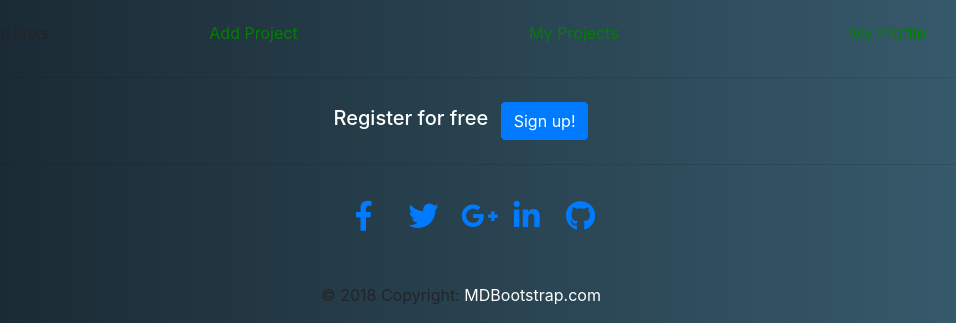
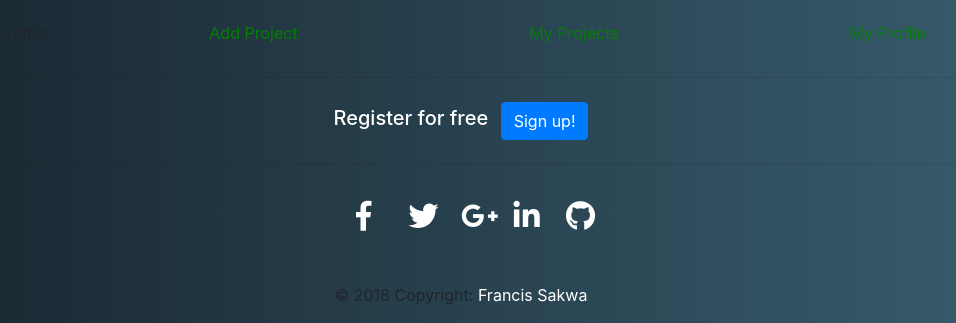
Before and after one commit to FrancisSakwa89/Awards, a Django app: page / in a window 1280 px wide. Shown: the part 1316-1639 px from the top of the page, without its empty margins (179-1135 px from the left). Run offline with Django 3.2, Linux system fonts and the light colour scheme; a user stored in the database is signed in; data comes from the database, SQL or seed files in the repository; some libraries are stand-ins or nearby versions.

Commit message:
styled the social media buttons

```diff
--- a/reward/templates/index.html
+++ b/reward/templates/index.html
@@ -136,12 +136,12 @@
 
         <!--Social buttons-->
         <div class="social-section text-center">
-            <ul class="list-unstyled list-inline" style="color:white">
-                <li class="list-inline-item"><a class="btn-floating btn-fb"><i class="fab fa-facebook-f"> </i></a></li>
-                <li class="list-inline-item"><a class="btn-floating btn-tw"><i class="fab fa-twitter"> </i></a></li>
-                <li class="list-inline-item"><a class="btn-floating btn-gplus"><i class="fab fa-google-plus-g"> </i></a></li>
-                <li class="list-inline-item"><a class="btn-floating btn-li"><i class="fab fa-linkedin-in"> </i></a></li>
-                <li class="list-inline-item"><a class="btn-floating btn-git"><i class="fab fa-github"> </i></a></li>
+            <ul class="list-unstyled list-inline">
+                <li class="list-inline-item"><a href="https://facebook.com/Francis Sakwa" class="btn-floating btn-fb" style="color:white"><i class="fab fa-facebook-f"> </i></a></li>
+                <li class="list-inline-item"><a href="https://twitter.com/Francis Sakwa" class="btn-floating btn-tw" style="color:white"><i class="fab fa-twitter"> </i></a></li>
+                <li class="list-inline-item"><a href="https://google.com/Francis Sakwa" class="btn-floating btn-gplus" style="color:white"><i class="fab fa-google-plus-g"> </i></a></li>
+                <li class="list-inline-item"><a href="https://linkedin.com/Francis Sakwa" class="btn-floating btn-li" style="color:white"><i class="fab fa-linkedin-in"> </i></a></li>
+                <li class="list-inline-item"><a href="https://github.com/FrancisSakwa89" class="btn-floating btn-git" style="color:white"><i class="fab fa-github"> </i></a></li>
             </ul>
         </div>
         <!--/.Social buttons-->
@@ -149,7 +149,7 @@
         <!--Copyright-->
         <div class="footer-copyright py-3 text-center">
             <div class="container-fluid">
-                © 2018 Copyright: <a href="http://www.MDBootstrap.com" style="color:white"> MDBootstrap.com </a>
+                © 2018 Copyright: <a href="http://github.com/FrancisSakwa89" style="color:white"> Francis Sakwa </a>
 
             </div>
         </div>
```
